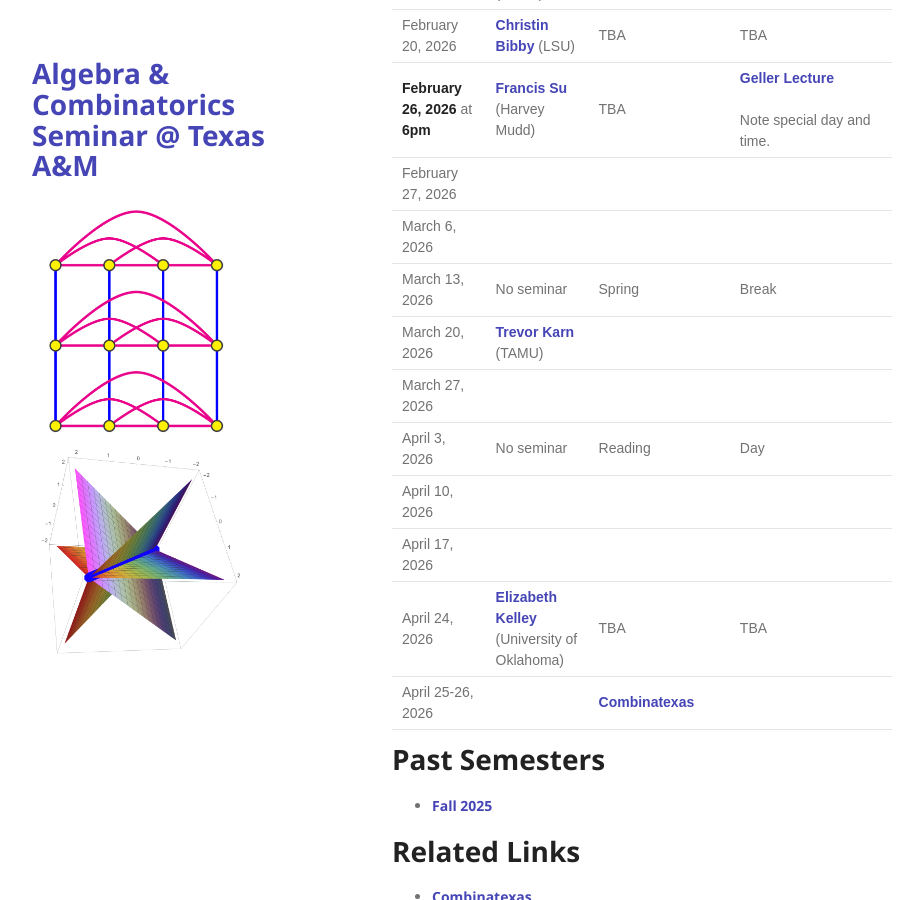
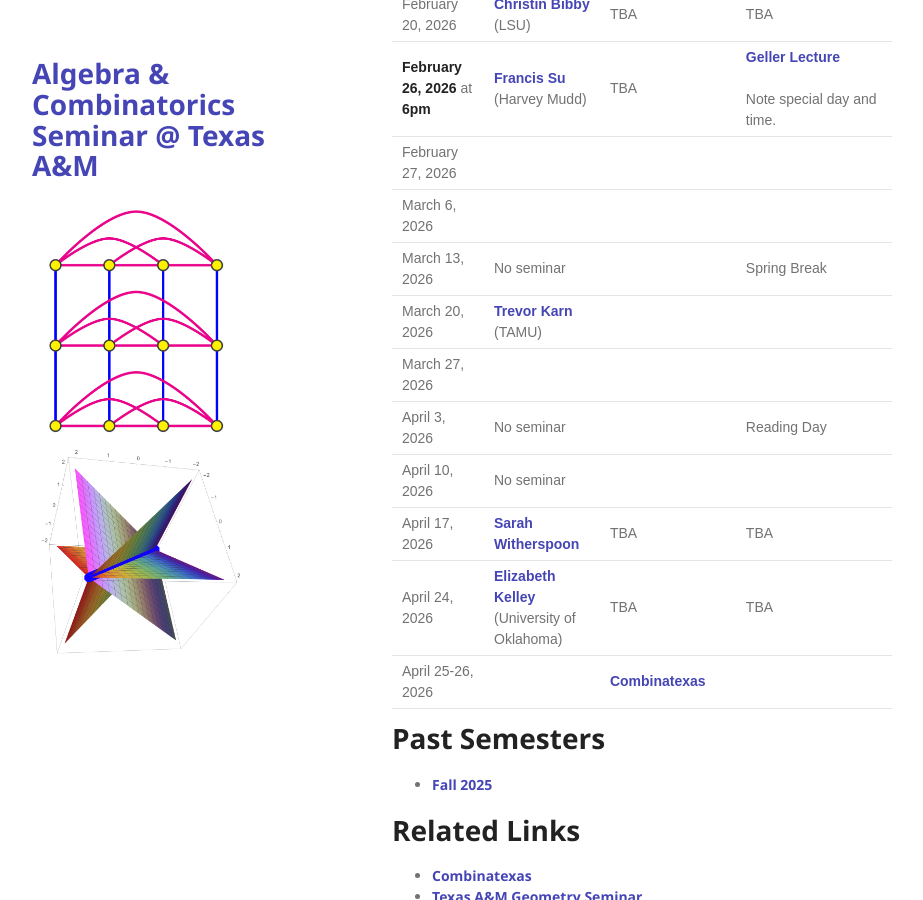
Before and after one commit to tamu-seminar/alg-comb, a Jekyll site: the page built from index.md, in a window 1280 px wide and 900 px high, scrolled down 674 px. Shown: the whole window, without its empty margins (178-1101 px from the left). Built offline with Jekyll 4.4.1, drawn with Linux system fonts in a browser that asks for light colours.

Commit message:
sarah witherspoon

```diff
--- a/index.md
+++ b/index.md
@@ -32,12 +32,12 @@ The organizers are [Chun-Hung Liu](https://people.tamu.edu/~chliu/), [Trevor Kar
 |**February 26, 2026** at **6pm** | [Francis Su](https://www.francissu.com/) (Harvey Mudd) | TBA | [Geller Lecture](https://sites.google.com/tamu.edu/geller-lecture-2026/home) <br><br> Note special day and time.|
 | February 27, 2026 |         |       |       |
 | March 6, 2026     |         |       |       |
-| March 13, 2026    |No seminar|Spring|Break  |
+| March 13, 2026    |No seminar| |Spring Break  |
 | March 20, 2026    | [Trevor Karn](https://trevorkarn.github.io/) (TAMU)        |       |       |
 | March 27, 2026    |         |       |       |
-| April 3, 2026     |No seminar|Reading|Day   |
-| April 10, 2026    |         |       |       |
-| April 17, 2026    |         |       |       |
+| April 3, 2026     |No seminar|| Reading Day   |
+| April 10, 2026    | No seminar         |       |       |
+| April 17, 2026    | [Sarah Witherspoon](https://people.tamu.edu/~sjw/)   |    TBA   |  TBA     |
 | April 24, 2026    | [Elizabeth Kelley](https://sites.google.com/view/elizabeth-kelley/home) (University of Oklahoma) | TBA |  TBA     |
 | April 25-26, 2026    |         |  [Combinatexas](https://sites.google.com/view/combinatexas-2026/home)     |       |
 
```
